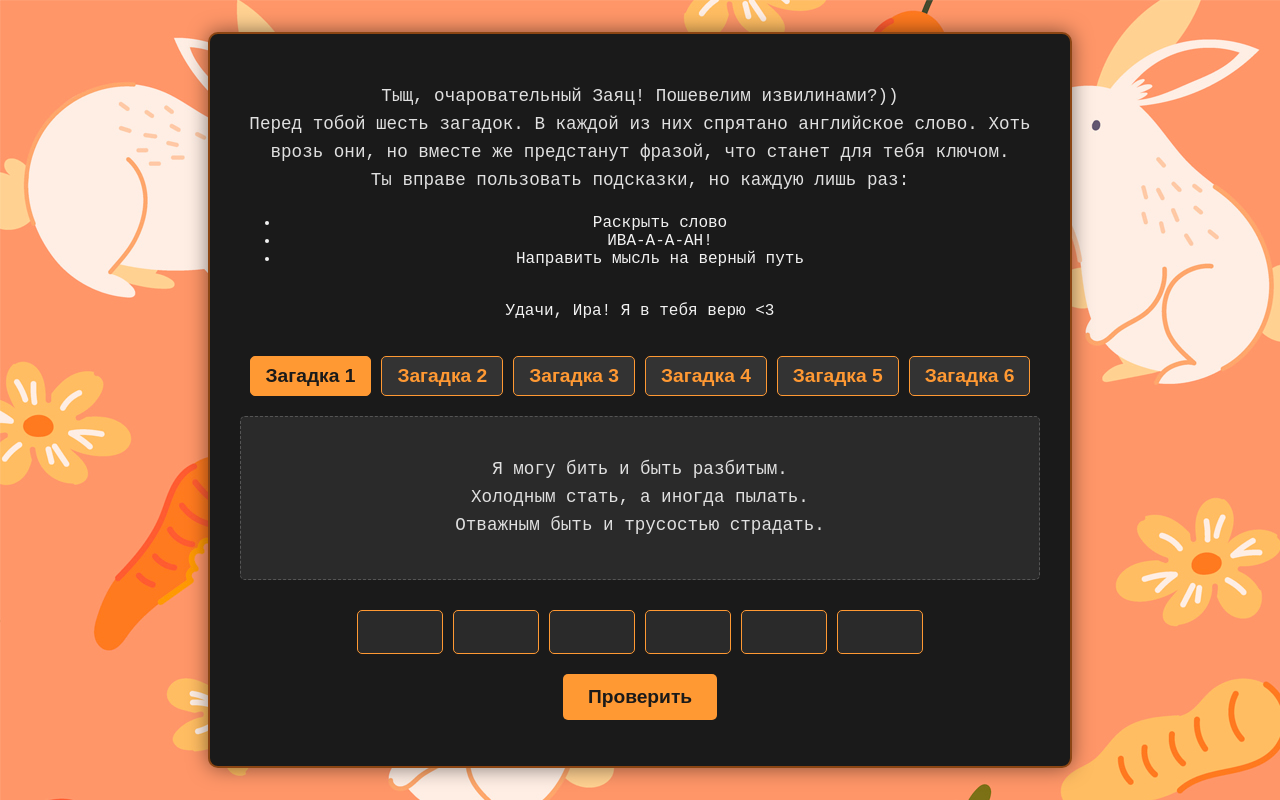
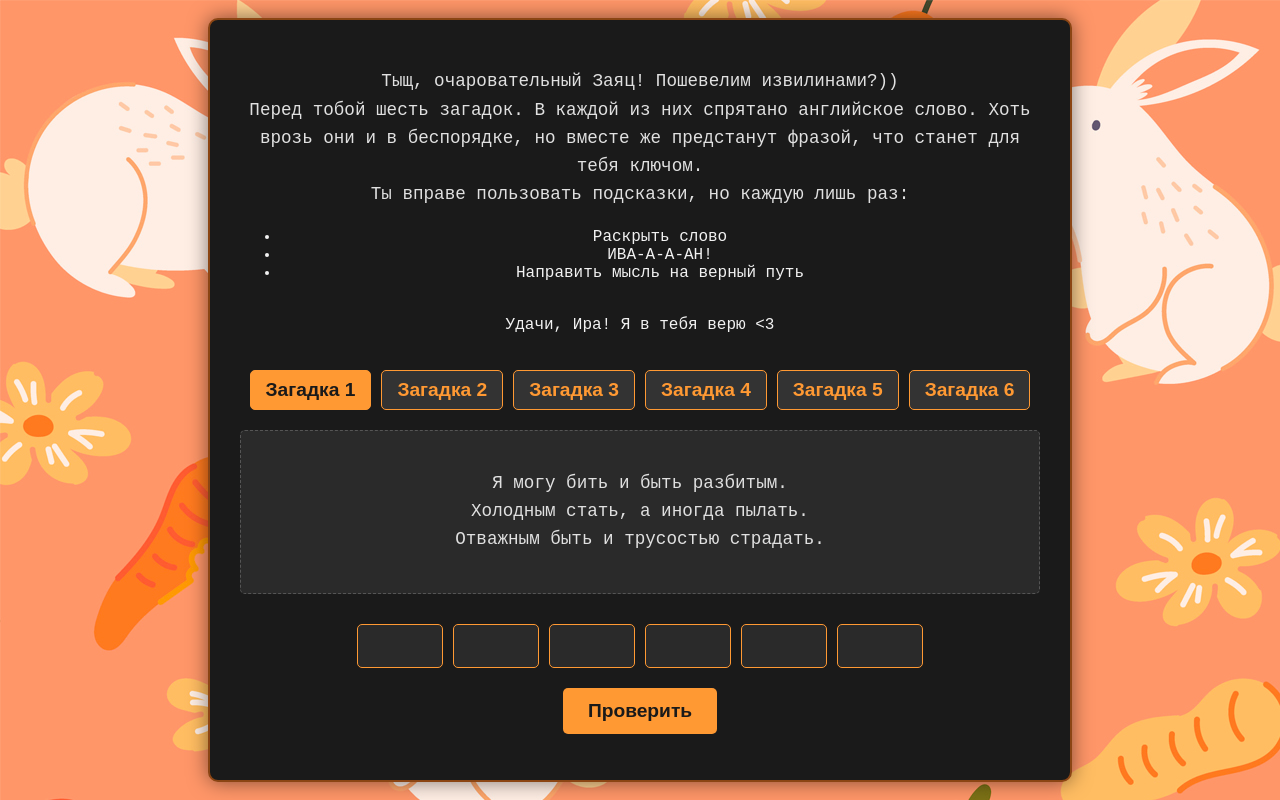
Before and after one commit to kitchenthinker/CRYPTEX, a plain HTML site: page index.html in a window 1280 px wide. Drawn offline with Linux system fonts and the light colour scheme.

Commit message:
Update index.html

```diff
--- a/index.html
+++ b/index.html
@@ -15,7 +15,7 @@
     <div class="container">
       <div id="phase-1" class="riddle-phase" style="display: block">
         <p class="intro-text">
-          Тыщ, очаровательный Заяц! Пошевелим извилинами?))<br />Перед тобой шесть загадок. В каждой из них спрятано английское слово. Хоть врозь они, но вместе же предстанут фразой, что станет для тебя ключом.<br/>
+          Тыщ, очаровательный Заяц! Пошевелим извилинами?))<br />Перед тобой шесть загадок. В каждой из них спрятано английское слово. Хоть врозь они и в беспорядке, но вместе же предстанут фразой, что станет для тебя ключом.<br/>
           Ты вправе пользовать подсказки, но каждую лишь раз:
           <ul>
             <li>Раскрыть слово</li>
```
